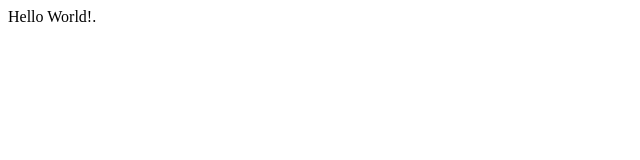
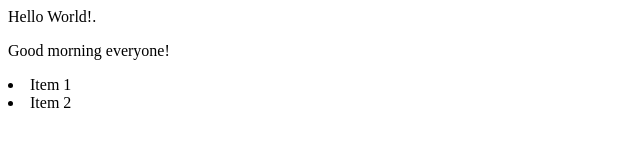
Before and after one commit to Fahadbjmn/contoh, a plain HTML site: page Index.html in a window 1280 px wide. Shown: the whole page, without its empty margins (0-640 px from the left). Drawn offline with Linux system fonts and the light colour scheme.

Commit message:
Update Index.html
Update item list

```diff
--- a/Index.html
+++ b/Index.html
@@ -4,5 +4,8 @@
     </head>
     <body>
         <p>Hello World!.</p>
+        <p>Good morning everyone!</p>
+        <li>Item 1</li>
+        <li>Item 2</li>
     </body>
 </html>
```
